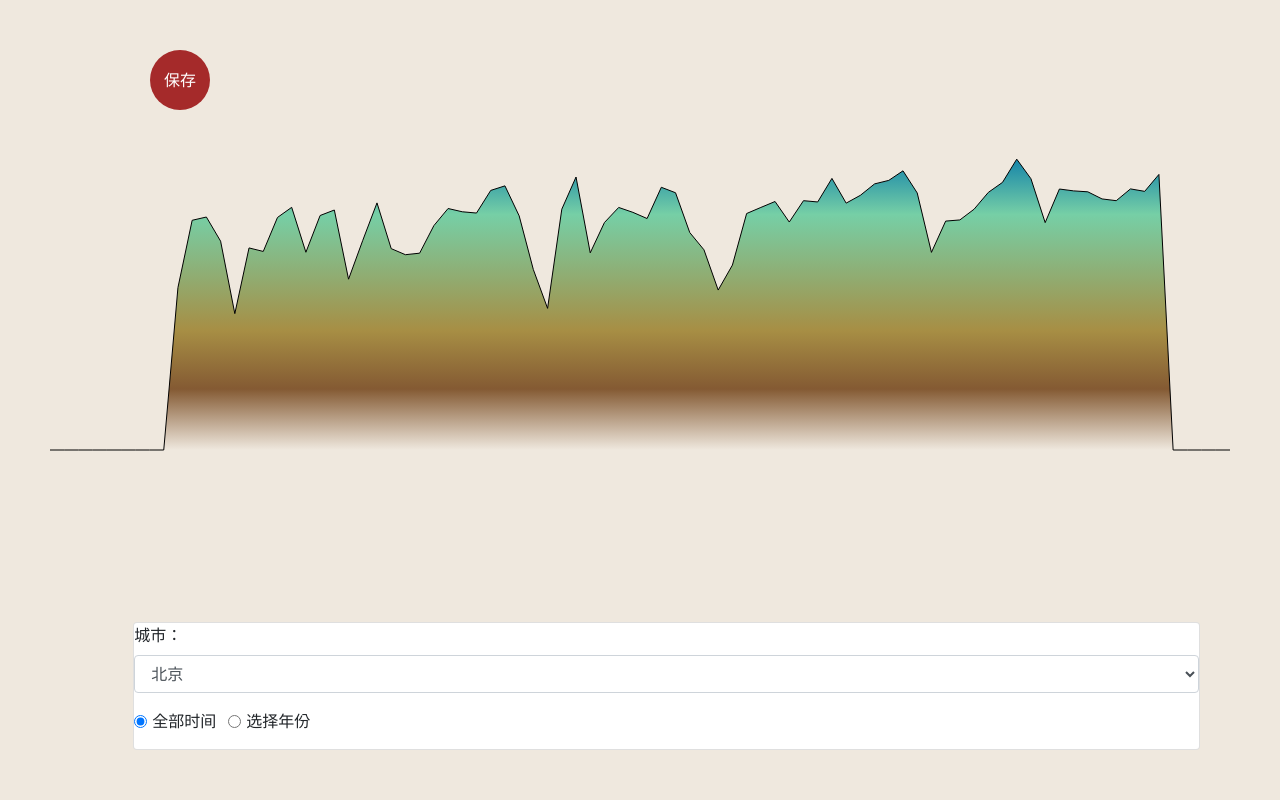
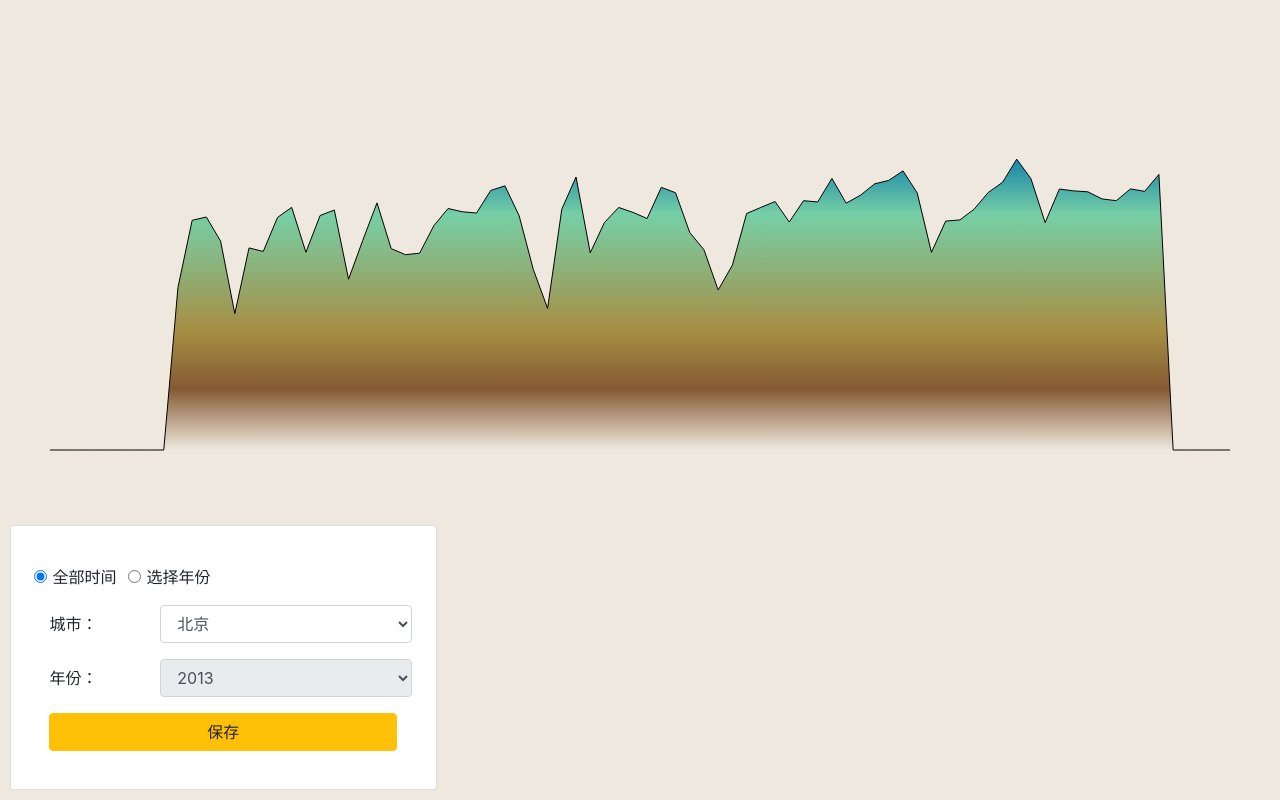
Before and after one commit to ValdisE/environment, a website: page public/mountain-d3.html in a window 1280 px wide. Drawn offline with nearby package versions, Linux system fonts and the light colour scheme.

Commit message:
update layout

```diff
--- a/public/mountain-d3.html
+++ b/public/mountain-d3.html
@@ -13,7 +13,7 @@
             padding: 0
         }
 
-        #link {
+        /* #link {
             position: absolute;
             left: 150px;
             top: 50px;
@@ -26,22 +26,34 @@
             text-decoration: none;
             color: #fff;
             border-radius: 50%;
-        }
+        } */
 
         #city-block {
             position: absolute;
-            right: 80px;
-            bottom: 50px;
+            padding: 3%;
+            left: 10px;
+            bottom: 10px;
         }
     </style>
 </head>
 
 <body>
-    <a href="" id="link">保存</a>
-    <form id="city-block" class="card col-md-10">
+    <form id="city-block" class="card col-md-4">
         <div class="form-group row">
-            <label for="city-select">城市：</label>
-            <select class="form-control" name="city-select" id="city-select">
+            <div class="form-check form-check-inline">
+                <input checked class="form-check-input" type="radio" name="time-type" id="inlineRadio1"
+                    value="all-time">
+                <label class="form-check-label" for="inlineRadio1">全部时间</label>
+            </div>
+            <div class="form-check form-check-inline">
+                <input class="form-check-input" type="radio" name="time-type" id="inlineRadio2" value="user-select">
+                <label class="form-check-label" for="inlineRadio2">选择年份</label>
+            </div>
+        </div>
+
+        <div class="form-group row">
+            <label for="city-select" class="col-sm-4 col-form-label">城市：</label>
+            <select class="form-control col-sm-8" name="city-select" id="city-select">
                 <option value="beijing">北京</option>
                 <option value="shanghai">上海</option>
                 <option value="lasa">拉萨</option>
@@ -76,21 +88,9 @@
             </select>
         </div>
 
-        <div class="form-group row">
-            <div class="form-check form-check-inline">
-                <input checked class="form-check-input" type="radio" name="time-type" id="inlineRadio1"
-                    value="all-time">
-                <label class="form-check-label" for="inlineRadio1">全部时间</label>
-            </div>
-            <div class="form-check form-check-inline">
-                <input class="form-check-input" type="radio" name="time-type" id="inlineRadio2" value="user-select">
-                <label class="form-check-label" for="inlineRadio2">选择年份</label>
-            </div>
-        </div>
-
         <div class="form-group row" id="year-select-block">
-            <label for="year-select">年份：</label>
-            <select class="form-control" name="year-select" id="year-select">
+            <label for="year-select" class="col-sm-4 col-form-label">年份：</label>
+            <select class="form-control col-sm-8" name="year-select" id="year-select">
                 <option value="2013">2013</option>
                 <option value="2014">2014</option>
                 <option value="2015">2015</option>
@@ -100,6 +100,8 @@
                 <option value="2019">2019</option>
             </select>
         </div>
+        <a class="btn btn-warning" href="" id="link">保存</a>
+
     </form>
 
     <script src="https://d3js.org/d3.v5.min.js"></script>
@@ -112,6 +114,7 @@
         const svgHeadInfo =
             '<?xml version="1.0" encoding="UTF-8"?><!DOCTYPE svg PUBLIC "-//W3C//DTD SVG 1.0//EN" "http://www.w3.org/TR/2001/REC-SVG-20010904/DTD/svg10.dtd" > ';
         let city = 'shanghai';
+        let years;
         let year = 2019;
 
         $('#city-block').change(() => {
@@ -124,12 +127,13 @@
 
                 let cooked_data;
                 if (radio_val == 'all-time') {
-                    cooked_data = getAllMonthlyData(val);
-                    $('#year-select-block').css('display', 'none');
+                    years = [2013, 2014, 2015, 2016, 2017, 2018, 2019];
+                    $('#year-select').attr('disabled', true);
                 } else if (radio_val == 'user-select') {
-                    cooked_data = getYearData(val, year);
-                    $('#year-select-block').css('display', 'block');
+                    years = [year];
+                    $('#year-select').attr('disabled', false);
                 }
+                cooked_data = getAllMonthlyData(val, years);
 
                 console.log('选取的数据集:', cooked_data);
                 let d_min = Number.MAX_VALUE,
--- a/public/script/extract_data/getAllMonthlyData.js
+++ b/public/script/extract_data/getAllMonthlyData.js
@@ -1,6 +1,5 @@
-function getAllMonthlyData(val) {
+function getAllMonthlyData(val, years) {
     let data = [];
-    let years = [2013, 2014, 2015, 2016, 2017, 2018, 2019];
     // 首先获取有哪些年份
     for (let y of years) data = data.concat(getYearData(val, y))
     for (let d in data) data[d][0] = d;
```
